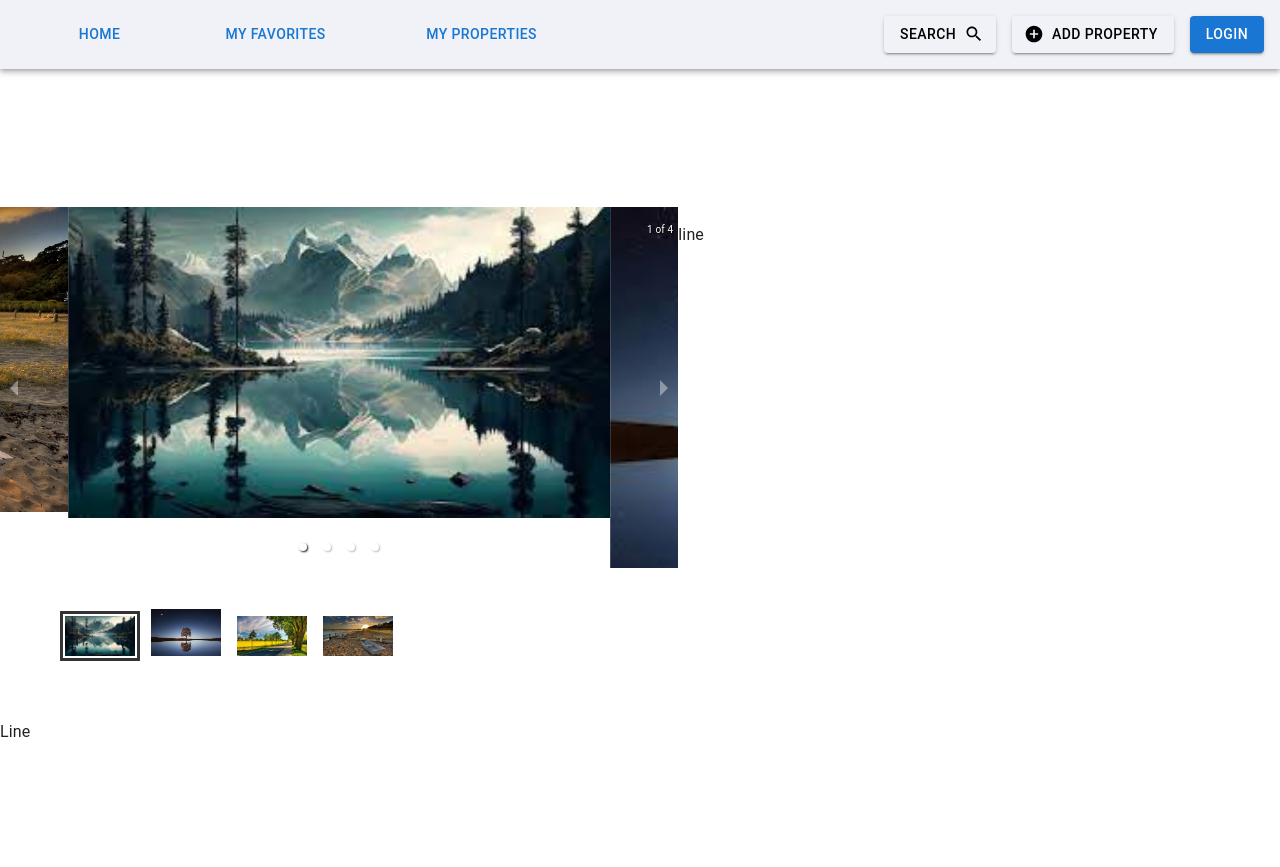
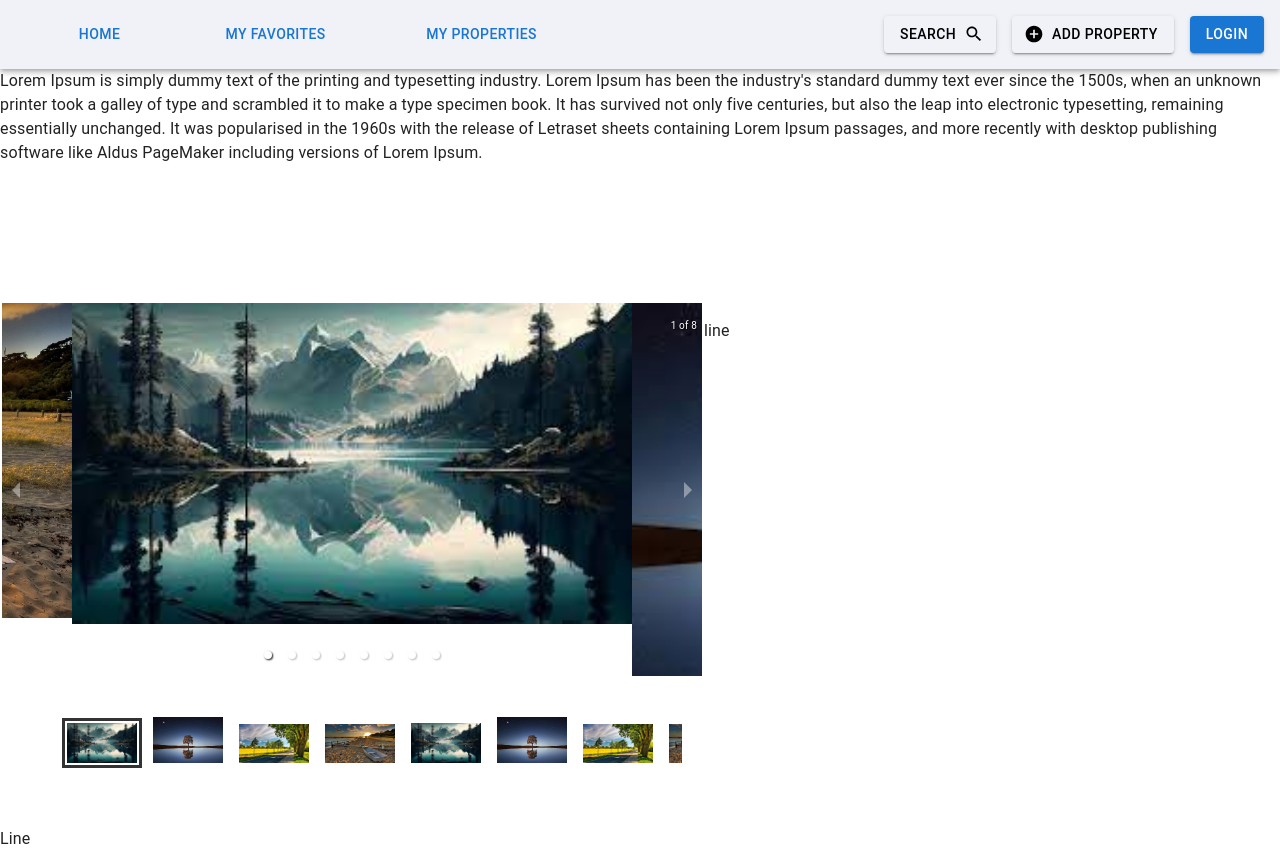
Before and after one commit to nazmuShakib/FrontEnd, a React (Vite) app: page /property in a window 1280 px wide. Before the commit the page ends 800 px from the top, so only its background shows below. Built offline with nearby package versions, Linux system fonts and the light colour scheme.

Commit message:
give padding and adjust width for the carousel

```diff
--- a/src/components/Property.jsx
+++ b/src/components/Property.jsx
@@ -1,30 +1,18 @@
 import {
 	Box,
+	Typography,
 } from '@mui/material'
-import { Carousel } from 'react-responsive-carousel'
-import 'react-responsive-carousel/lib/styles/carousel.min.css'
+import ImageSlider from './Utility/ImageSlider'
 
-import A from '../assets/images/A.jpeg'
-import B from '../assets/images/B.jpeg'
-import C from '../assets/images/C.jpeg'
-import D from '../assets/images/D.jpeg'
-import E from '../assets/images/E.jpeg'
-import F from '../assets/images/F.jpeg'
-
-const images = [
-	A,
-	B,
-	C,
-	D,
-	// E,
-	// F,
-]
 // Basic image slider
 // TODO change the left and right slider arrows
 // Use utility function for each section
 export default function ImageGallery() {
 	return (
 		<Box component="div">
+			<Typography variant="p" component="div">
+				Lorem Ipsum is simply dummy text of the printing and typesetting industry. Lorem Ipsum has been the industry&apos;s standard dummy text ever since the 1500s, when an unknown printer took a galley of type and scrambled it to make a type specimen book. It has survived not only five centuries, but also the leap into electronic typesetting, remaining essentially unchanged. It was popularised in the 1960s with the release of Letraset sheets containing Lorem Ipsum passages, and more recently with desktop publishing software like Aldus PageMaker including versions of Lorem Ipsum.
+			</Typography>
 			<Box
 				component="div"
 				width="100%"
@@ -50,23 +38,7 @@ export default function ImageGallery() {
 					},
 				}}
 			>
-				<Box>
-					<Carousel
-						showArrows
-						emulateTouch
-						infiniteLoop
-						centerMode
-						ariaLabel="abc"
-					>
-						{images.map((img) => (
-							<Box
-								key={img}
-							>
-								<img src={img} alt="abc" />
-							</Box>
-						))}
-					</Carousel>
-				</Box>
+				<ImageSlider />
 				<p>line</p>
 			</Box>
 			<p>Line</p>
--- /dev/null
+++ b/src/components/Utility/ImageSlider.jsx
@@ -0,0 +1,48 @@
+import {
+	Box,
+} from '@mui/material'
+import { Carousel } from 'react-responsive-carousel'
+import 'react-responsive-carousel/lib/styles/carousel.min.css'
+
+import A from '../../assets/images/A.jpeg'
+import B from '../../assets/images/B.jpeg'
+import C from '../../assets/images/C.jpeg'
+import D from '../../assets/images/D.jpeg'
+
+const images = [
+	A,
+	B,
+	C,
+	D,
+	A,
+	B,
+	C,
+	D,
+]
+
+export default function ImageSlider() {
+	return (
+		<Box sx={{
+			width: '100%',
+			paddingRight: '2px',
+			paddingLeft: '2px',
+		}}
+		>
+			<Carousel
+				showArrows
+				emulateTouch
+				infiniteLoop
+				centerMode
+				ariaLabel="abc"
+			>
+				{images.map((img, index) => (
+					<img
+						key={`${index * 10}`}
+						src={img}
+						alt="abc"
+					/>
+				))}
+			</Carousel>
+		</Box>
+	)
+}
```
